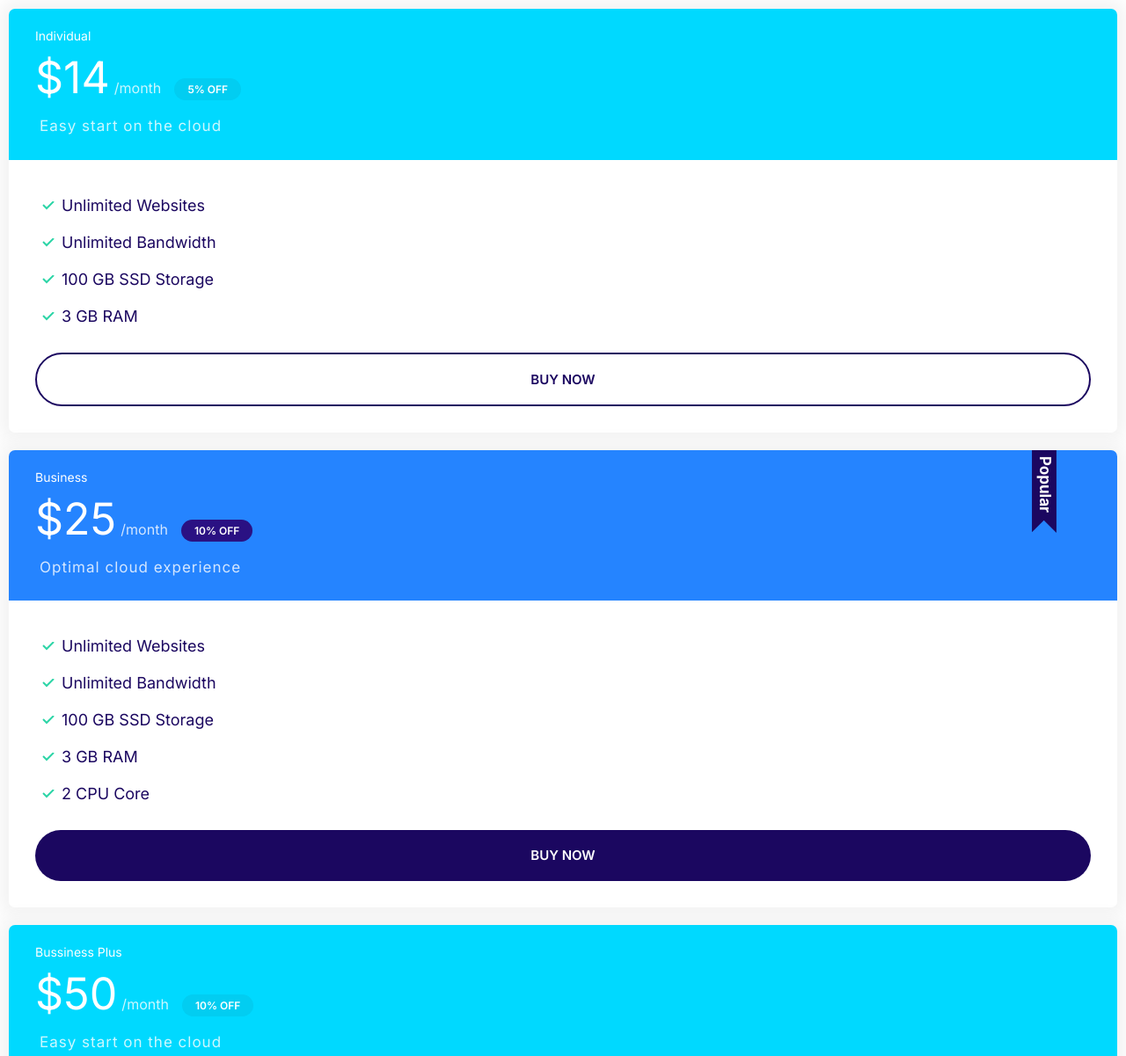
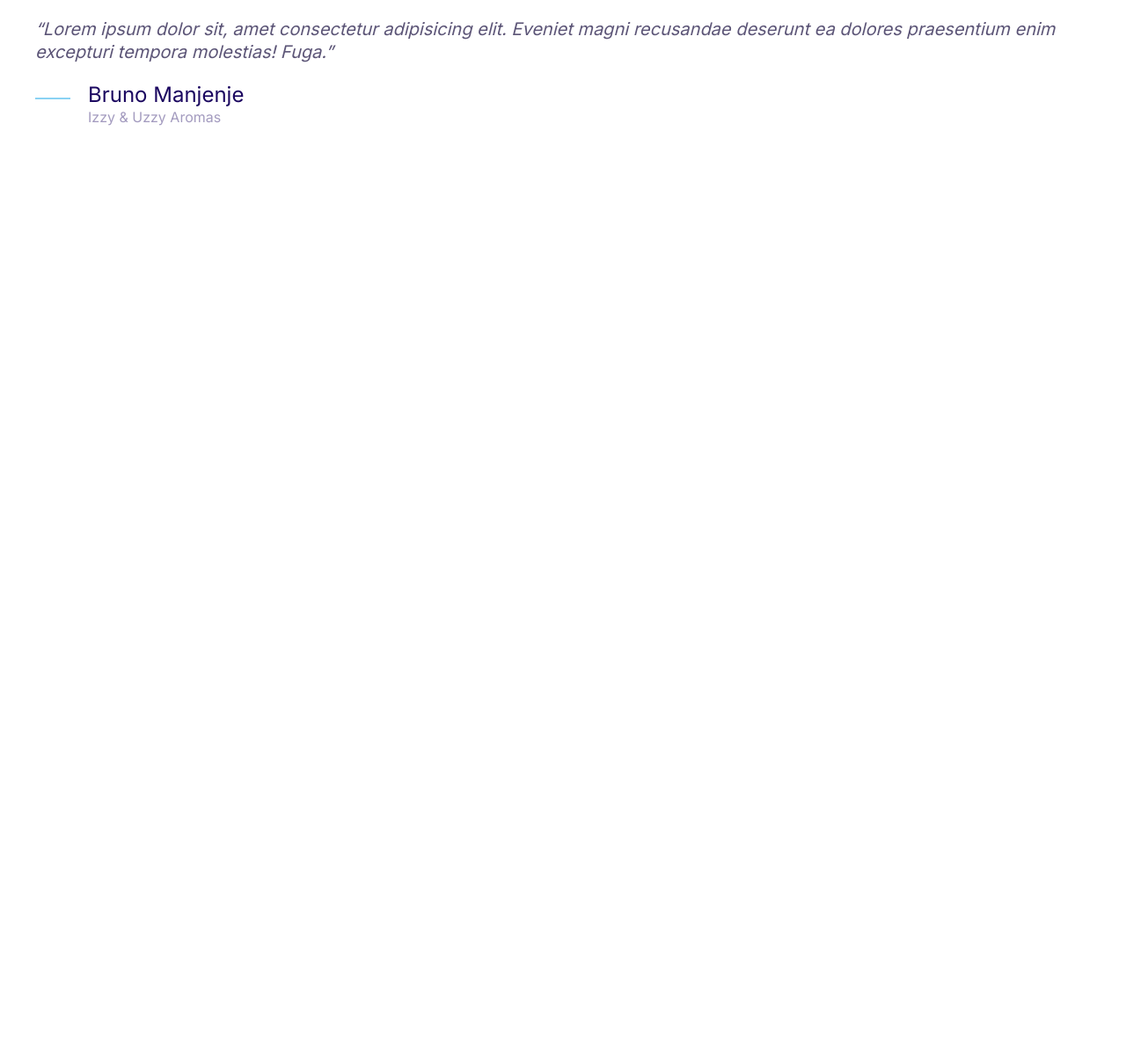
Before and after one commit to Dilson-Manjenje/BitByte, a plain HTML site: page index.html in a window 1280 px wide. Shown: the top 1201 px of the page at 88% size. After the commit the page ends 800 px from the top, so only its background shows below. Drawn offline with Linux system fonts and the light colour scheme.

Commit message:
#7 Media and Quotes Components

```diff
--- a/css/style.css
+++ b/css/style.css
@@ -7,6 +7,7 @@
   --color-accent: #ff3400;
   --color-headings: #1b0760;
   --color-body: #918ca4;
+  --color-body-darker: #5c5577;
   --color-border:  #CCC;;
   --border-radius: 30px;
 }
@@ -382,7 +383,7 @@ a {
 }
 
 @media  screen and (min-width: 1024px) {
-  /* 6=>4, 2,4 => 1.8*, 2 => 1.2 */
+
   .plan__name {
     font-size: 1.4rem;
   }
@@ -399,3 +400,72 @@ a {
     font-size: 1.7rem;
   }
 }
+
+/* MEDIA */
+
+.media {
+  display: flex;
+}
+
+.media__image{
+  margin-top: 1rem;
+}
+
+.media__title {
+  margin-top: 0;
+}
+
+.media__body {
+  margin: 0 2rem;
+}
+
+/* QUOTES */
+
+.quote {
+  font-size: 3rem;
+  font-style: italic;
+  color: var(--color-body-darker);
+  line-height: 1.3;
+  margin-bottom: 0;
+}
+
+.quote__text::before {
+  content: open-quote;
+}
+
+.quote__text::after {
+  content: close-quote;
+}
+
+.quote__author {
+  font-size: 3rem;
+  font-weight: 500;
+  font-style: normal;
+  margin-bottom: 0;
+}
+
+.quote__organization {
+  color: var(--color-headings);
+  opacity: 0.4;
+  font-size: 2rem;
+  font-style: normal;
+}
+
+.quote__line {
+  position: relative;
+  bottom: 10px;
+}
+
+@media screen and (min-width: 1024px) {
+    .quote {
+      font-size: 2rem;
+    }
+
+    .quote__author {
+      font-size: 2.4rem;
+    }
+
+    .quote__organization {
+      font-size: 1.6rem;
+    }
+}
--- a/index.html
+++ b/index.html
@@ -10,69 +10,22 @@
   <title>BitByte</title>
 </head>
 <body>
-    <div class="plan">
-        <div class="card card--secondary">
-          <header class="card__header">
-            <h3 class="plan__name">Individual</h3>
-            <span class="plan__price">$14</span>
-            <span class="plan__billing-cycle">/month</span>
-            <span class="badge badge--secondary badge--small">5% OFF</span>
-            <spa class="plan__description">Easy start on the cloud</spa>
-          </header>
-          <div class="card__body">
-            <ul class="list list--tick">
-              <li class="list__item">Unlimited Websites</li>
-              <li class="list__item">Unlimited Bandwidth</li>
-              <li class="list__item">100 GB SSD Storage</li>
-              <li class="list__item">3 GB RAM</li>
-            </ul>
-            <button class="btn btn--outline btn--block">Buy Now</button>
+    <blockquote class="quote">
+      <p class="quote__text">Lorem ipsum dolor sit, amet consectetur adipisicing elit. Eveniet magni recusandae deserunt ea dolores praesentium enim excepturi tempora molestias! Fuga.</p>
+      <footer>
+        <div class="media">
+          <div class="media__image">
+              <svg class="icon icon--primary quote__line">
+                <use xlink:href="images/sprite.svg#line"></use>
+              </svg>
+          </div>
+          <div class="media__body">
+            <h3 class="media__title quote__author">Bruno Manjenje</h3>
+            <p class="quote__organization">Izzy & Uzzy Aromas</p>
           </div>
         </div>
-    </div>
+      </footer>
+    </blockquote>
 
-    <div class="plan plan--popular">
-      <div class="card card--primary">
-        <header class="card__header">
-          <h3 class="plan__name">Business</h3>
-          <span class="plan__price">$25</span>
-          <span class="plan__billing-cycle">/month</span>
-          <span class="badge badge--primary badge--small">10% OFF</span>
-          <spa class="plan__description">Optimal cloud experience</spa>
-        </header>
-        <div class="card__body">
-          <ul class="list list--tick">
-            <li class="list__item">Unlimited Websites</li>
-            <li class="list__item">Unlimited Bandwidth</li>
-            <li class="list__item">100 GB SSD Storage</li>
-            <li class="list__item">3 GB RAM</li>
-            <li class="list__item">2 CPU Core</li>
-          </ul>
-          <button class="btn btn--popular btn--block">Buy Now</button>
-        </div>
-      </div>
-  </div>
-
-  <div class="plan">
-    <div class="card card--secondary">
-      <header class="card__header">
-        <h3 class="plan__name">Bussiness Plus</h3>
-        <span class="plan__price">$50</span>
-        <span class="plan__billing-cycle">/month</span>
-        <span class="badge badge--secondary badge--small">10% OFF</span>
-        <spa class="plan__description">Easy start on the cloud</spa>
-      </header>
-      <div class="card__body">
-        <ul class="list list--tick">
-          <li class="list__item">Unlimited Websites</li>
-          <li class="list__item">Unlimited Bandwidth</li>
-          <li class="list__item">150 GB SSD Storage</li>
-          <li class="list__item">6 GB RAM</li>
-          <li class="list__item">3 CPU Core</li>
-        </ul>
-        <button class="btn btn--outline btn--block">Buy Now</button>
-      </div>
-    </div>
-  </div>
 </body>
 </html>
```
Also changed, not shown: components/media.html (added, +24 -0 lines), components/quotes.html (added, +16 -0 lines), images/sprite.svg.
